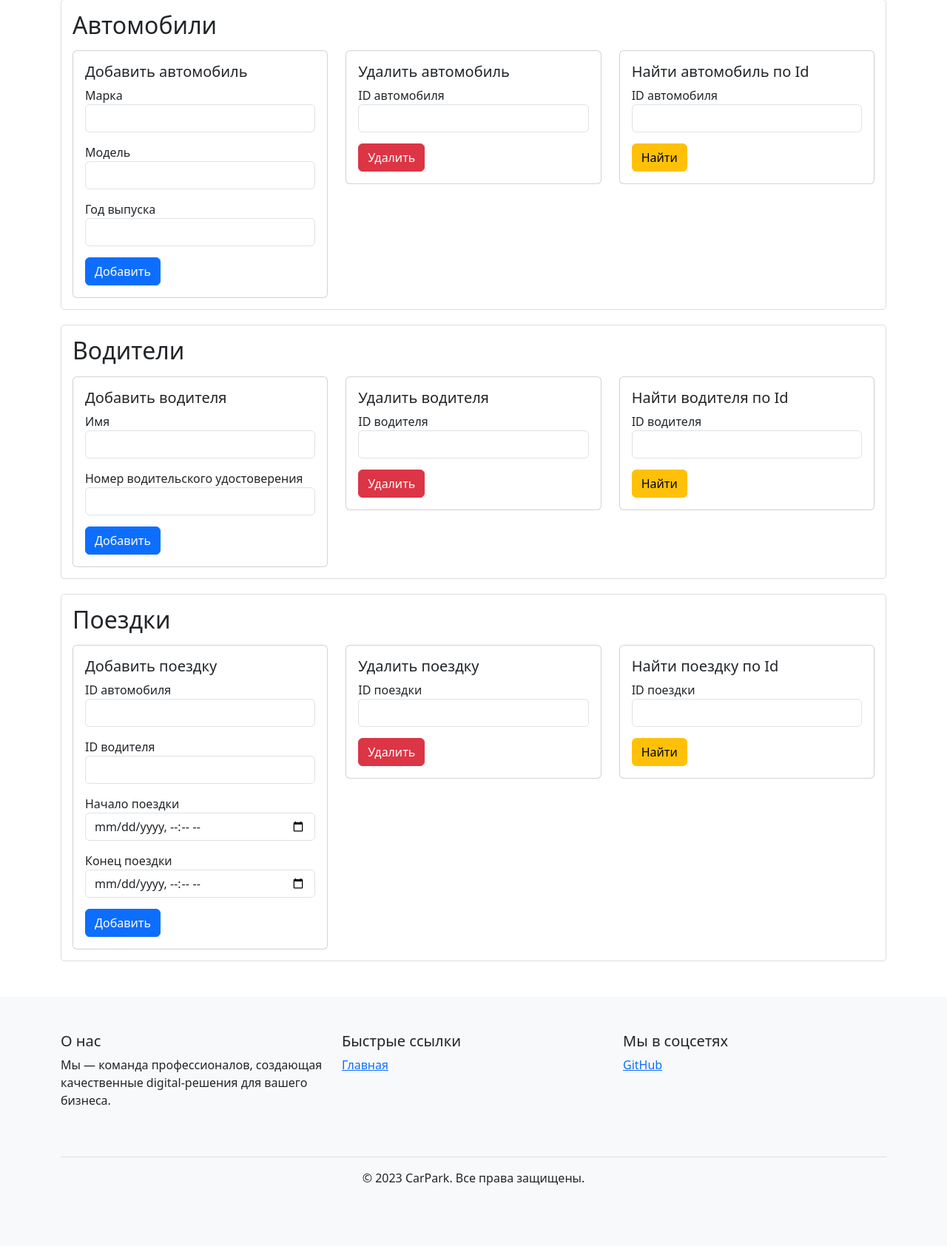
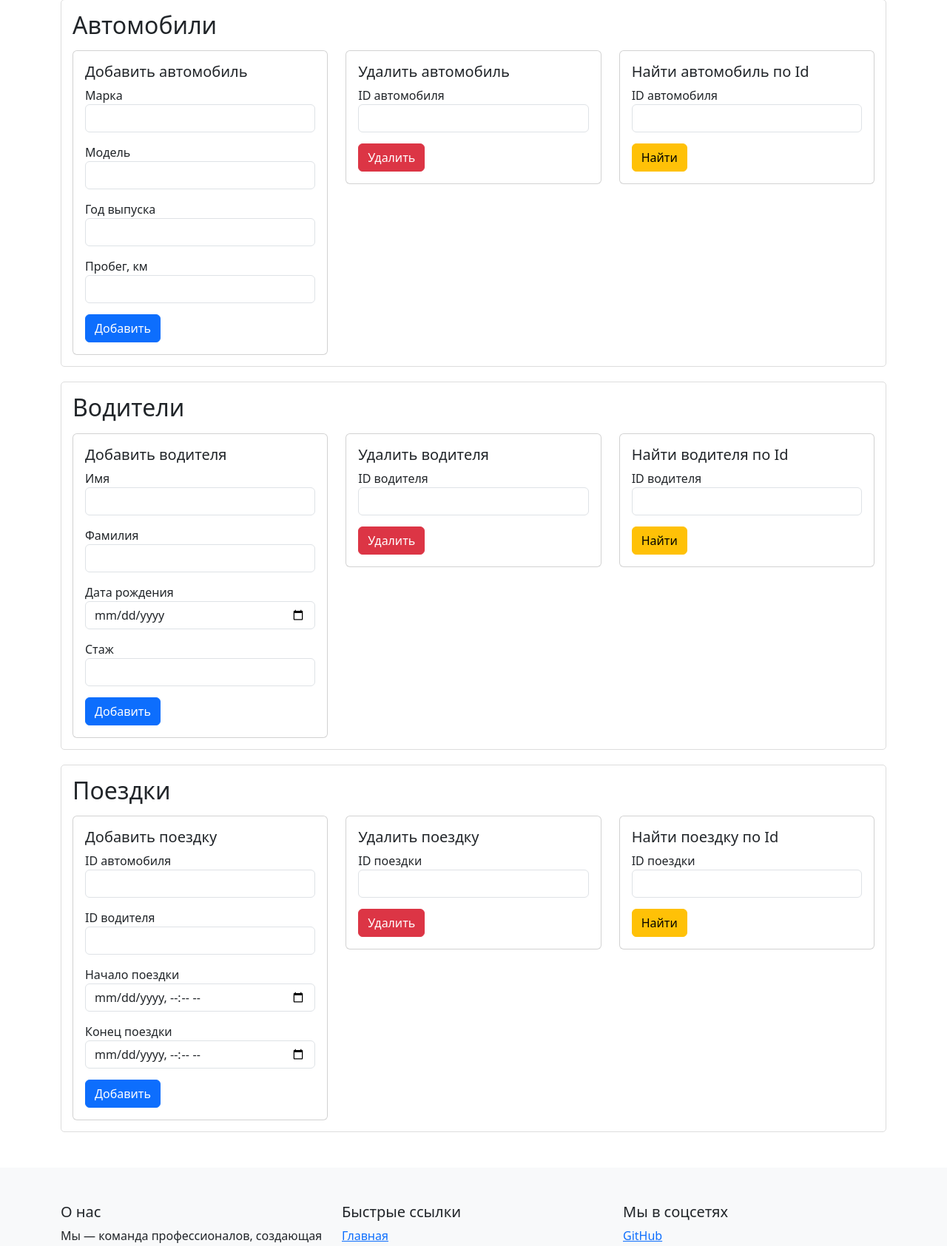
Before and after one commit to Anardest/CarPark-Web, a Django app: page / in a window 1280 px wide. Shown: the part 1012-2697 px from the top of the page at 74% size. Before the commit the page ends 2615 px from the top, so only its background shows below. Run offline with Django 4.2, Linux system fonts and the light colour scheme; data that the repository does not hold is empty.

Commit message:
feat: Добавлена возможность создания записи в БД - водителя и автомобиля с Ajax fix: Исправлена валидация в модели Driver

```diff
--- a/carpark/mainapp/__init__.py
+++ b/carpark/mainapp/__init__.py
@@ -0,0 +1 @@
+default_app_config = 'mainapp.apps.MainappConfig'
--- a/carpark/mainapp/apps.py
+++ b/carpark/mainapp/apps.py
@@ -4,3 +4,6 @@ from django.apps import AppConfig
 class MainappConfig(AppConfig):
     default_auto_field = 'django.db.models.BigAutoField'
     name = 'mainapp'
+
+    def ready(self):
+        import mainapp.signals
--- a/carpark/mainapp/models.py
+++ b/carpark/mainapp/models.py
@@ -1,5 +1,6 @@
 from django.db import models
 from slugify import slugify
+from datetime import datetime
 
 class Car(models.Model):
     make = models.CharField(max_length=50)
@@ -26,6 +27,10 @@ class Driver(models.Model):
 
     def save(self, *args, **kwargs):
         if not self.slug:
+            # Преобразуем строку в объект date, если это необходимо
+            if isinstance(self.date_of_birth, str):
+                self.date_of_birth = datetime.strptime(self.date_of_birth, '%Y-%m-%d').date()
+            # Форматируем дату
             date_str = self.date_of_birth.strftime('%Y-%m-%d')
             self.slug = slugify(f"{self.name}-{self.surname}-{date_str}")
         super().save(*args, **kwargs)
--- a/carpark/mainapp/templates/index.html
+++ b/carpark/mainapp/templates/index.html
@@ -247,29 +247,59 @@
 <div class="section">
     <h2>Автомобили</h2>
     <div class="row">
+        <div id="carMessage"></div>
         <!-- Карточка для добавления автомобиля -->
         <div class="col-md-4">
             <div class="card">
                 <div class="card-body">
                     <h5 class="card-title">Добавить автомобиль</h5>
-                      <form id="addCarForm">
+                    <form id="car-form">
+                        {% csrf_token %}
                         <div class="form-group">
                             <label for="carBrand">Марка</label>
-                              <input type="text" class="form-control" id="carBrand" required>
+                            <input type="text" class="form-control" id="carMake" name="carMake" required>
                         </div>
                         <div class="form-group">
                             <label for="carModel">Модель</label>
-                              <input type="text" class="form-control" id="carModel" required>
+                            <input type="text" class="form-control" id="carModelName" name="carModelName" required>
                         </div>
                         <div class="form-group">
                             <label for="carYear">Год выпуска</label>
-                              <input type="number" class="form-control" id="carYear" required>
+                            <input type="number" class="form-control" id="carYear" name="carYear" required>
+                        </div>
+                        <div class="form-group">
+                            <label for="carMileage">Пробег, км</label>
+                            <input type="number" class="form-control" id="carMileage" name="carMileage" required step="0.1">
                         </div>
                         <button type="submit" class="btn btn-primary">Добавить</button>
                     </form>
                 </div>
             </div>
         </div>
+        <script>
+$(document).ready(function() {
+    $('#car-form').on('submit', function(event) {
+        event.preventDefault();
+        console.log('Форма отправлена');  // Отладка
+        console.log($(this).serialize());  // Отладка
+
+        $.ajax({
+            url: '/add_car/',
+            type: 'POST',
+            data: $(this).serialize(),
+            success: function(response) {
+                console.log(response);  // Отладка
+                $('#carMessage').html('<div class="alert alert-success">' + response.message + '</div>');
+                $('#car-form')[0].reset();
+            },
+            error: function(response) {
+                console.log(response);  // Отладка
+                $('#carMessage').html('<div class="alert alert-danger">Ошибка: ' + response.responseJSON.error + '</div>');
+            }
+        });
+    });
+});
+    </script>
 
           <!-- Карточка для удаления автомобиля -->
           <div class="col-md-4">
@@ -309,26 +339,59 @@
 <div class="section">
     <h2>Водители</h2>
     <div class="row">
+
+        <div id="driverMessage"></div>
+
         <!-- Карточка для добавления водителя -->
         <div class="col-md-4">
             <div class="card">
                 <div class="card-body">
                     <h5 class="card-title">Добавить водителя</h5>
-                      <form id="addDriverForm">
+                    <form id="driver-form">
+                        {% csrf_token %}
                         <div class="form-group">
                             <label for="driverName">Имя</label>
-                              <input type="text" class="form-control" id="driverName" required>
+                            <input type="text" class="form-control" id="driverName" name="driverName" required>
                         </div>
                         <div class="form-group">
-                              <label for="driverLicense">Номер водительского удостоверения</label>
-                              <input type="text" class="form-control" id="driverLicense" required>
+                            <label for="driverSurname">Фамилия</label>
+                            <input type="text" class="form-control" id="driverSurname" name="driverSurname" required>
+                        </div>
+                        <div class="form-group">
+                            <label for="driverDoB">Дата рождения</label>
+                            <input type="date" class="form-control" id="driverDoB" name="driverDoB" required>
+                        </div>
+                        <div class="form-group">
+                            <label for="driverExp">Стаж</label>
+                            <input type="number" class="form-control" id="driverExp" name="driverExp" required>
                         </div>
                         <button type="submit" class="btn btn-primary">Добавить</button>
                     </form>
                 </div>
             </div>
         </div>
+        <script>
+$(document).ready(function() {
+    $('#driver-form').on('submit', function(event) {
+        event.preventDefault();
+        console.log($(this).serialize());  // Отладка: выводим данные формы в консоль браузера
 
+        $.ajax({
+            url: '/add_driver/',
+            type: 'POST',
+            data: $(this).serialize(),
+            success: function(response) {
+                $('#driverMessage').html('<div class="alert alert-success">' + response.message + '</div>');
+                $('#driver-form')[0].reset();
+            },
+            error: function(response) {
+                console.log(response);  // Отладка: выводим ответ сервера в консоль
+                $('#driverMessage').html('<div class="alert alert-danger">Ошибка: ' + response.responseJSON.error + '</div>');
+            }
+        });
+    });
+});
+        </script>
           <!-- Карточка для удаления водителя -->
           <div class="col-md-4">
               <div class="card">
--- a/carpark/mainapp/urls.py
+++ b/carpark/mainapp/urls.py
@@ -10,4 +10,7 @@ urlpatterns = [
     path('get_drivers/', views.get_drivers, name='get_drivers'),
     path('get_cars/', views.get_cars, name='get_cars'),
     path('get_trips/', views.get_trips, name='get_trips'),
+    # Для Ajax форм
+    path('add_car/', views.add_car, name='add_car'),
+    path('add_driver/', views.add_driver, name='add_driver'),
 ]
--- a/carpark/mainapp/views.py
+++ b/carpark/mainapp/views.py
@@ -1,7 +1,9 @@
-from django.shortcuts import render, get_object_or_404
+from django.shortcuts import render, get_object_or_404, redirect
 from .models import Car, Driver, Trip
 from django.db.models import Avg
 from django.http import JsonResponse
+from django.core.exceptions import ValidationError
+from django.views.decorators.csrf import csrf_exempt
 
 # TODO: при добавлении поездки - добавлять пробег машине участнику
 def index(request): #Главная страница
@@ -56,3 +58,59 @@ def get_cars(request):
 def get_trips(request):
     trips = list(Trip.objects.values('id','start_point', 'end_point','driver_id__name','driver_id__surname', 'car_id__make', 'car_id__model_name', 'start_time', 'end_time','slug'))
     return JsonResponse(trips, safe=False)
+
+@csrf_exempt
+def add_car(request):
+    if request.method == 'POST':
+        try:
+            make = request.POST.get('carMake')
+            model_name = request.POST.get('carModelName')
+            year = request.POST.get('carYear')
+            mileage = request.POST.get('carMileage')
+
+            # Валидация данных
+            if not make or not model_name or not year or not mileage:
+                raise ValidationError('Все поля обязательны для заполнения.')
+
+            # Создаём и сохраняем новый автомобиль
+            Car.objects.create(
+                make=make,
+                model_name=model_name,
+                year=year,
+                mileage=mileage
+            )
+
+            return JsonResponse({'message': 'Данные успешно сохранены!'})
+        except ValidationError as e:
+            return JsonResponse({'error': str(e)}, status=400)
+        except Exception as e:
+            return JsonResponse({'error': 'Ошибка сервера'}, status=500)
+
+@csrf_exempt
+def add_driver(request):
+    if request.method == 'POST':
+        try:
+            name = request.POST.get('driverName')
+            surname = request.POST.get('driverSurname')
+            date_of_birth = request.POST.get('driverDoB')  # Строка в формате 'YYYY-MM-DD'
+            experience = request.POST.get('driverExp')
+
+            # Отладка
+            print(f"Name: {name}, Surname: {surname}, DoB: {date_of_birth}, Exp: {experience}")
+
+            if not name or not surname or not date_of_birth or not experience:
+                raise ValidationError('Все поля обязательны для заполнения.')
+
+            Driver.objects.create(
+                name=name,
+                surname=surname,
+                date_of_birth=date_of_birth,  # Передаём строку
+                experience=experience,
+            )
+
+            return JsonResponse({'message': 'Данные успешно сохранены!'})
+        except ValidationError as e:
+            return JsonResponse({'error': str(e)}, status=400)
+        except Exception as e:
+            print(f"Ошибка: {e}")  # Отладка
+            return JsonResponse({'error': 'Ошибка сервера: ' + str(e)}, status=500)
```
Also changed, not shown: carpark/mainapp/signals.py (added, +12 -0 lines). Lines whose indentation alone changed are shown as unchanged.
